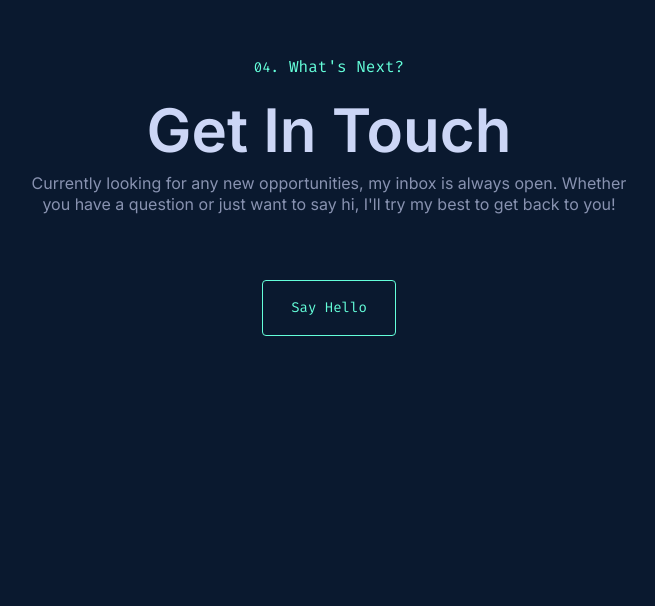
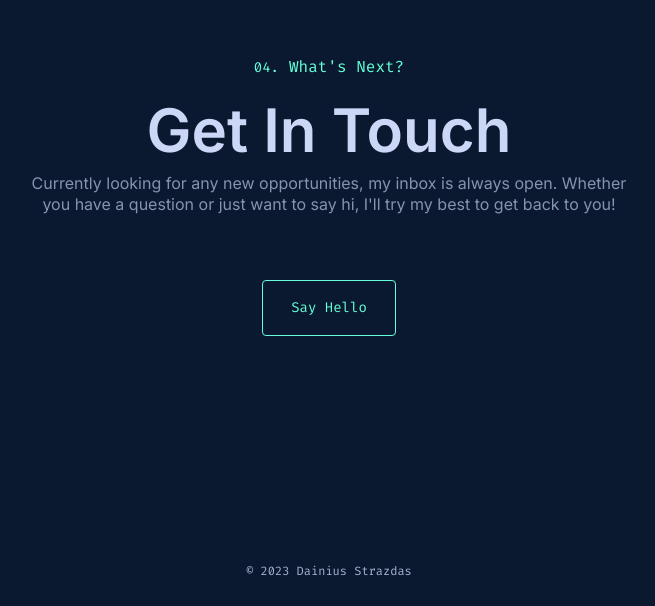
Before and after one commit to lastwon/Portfolio, a React (Create React App) app in the folder portfolio/: page / in a window 1280 px wide. Shown: the part 4202-4808 px from the top of the page, without its empty margins (311-966 px from the left). Before the commit the page ends 4738 px from the top, so only its background shows below. Built offline with nearby package versions, Linux system fonts and the light colour scheme.

Commit message:
Crteated footer

```diff
--- a/portfolio/src/App.js
+++ b/portfolio/src/App.js
@@ -5,6 +5,7 @@ import About from "./components/About";
 import Jobs from "./components/Jobs";
 import Projects from "./components/Projects";
 import Contact from "./components/Contact";
+import Footer from "./components/Footer";
 
 function App() {
   return (
@@ -15,6 +16,7 @@ function App() {
       <Jobs />
       <Projects />
       <Contact />
+      <Footer />
     </>
   );
 }
--- /dev/null
+++ b/portfolio/src/components/Footer.js
@@ -0,0 +1,24 @@
+import React from "react";
+
+import "../styles/footer.css";
+
+const Footer = () => {
+  const date = new Date();
+  const year = date.getFullYear();
+
+  return (
+    <footer>
+      <div className="footer-text">
+        <a
+          href="https://github.com/lastwon/Portfolio/tree/main/portfolio"
+          target="_blank"
+          rel="noopener noreferrer"
+        >
+          © {year} Dainius Strazdas
+        </a>
+      </div>
+    </footer>
+  );
+};
+
+export default Footer;
--- /dev/null
+++ b/portfolio/src/styles/footer.css
@@ -0,0 +1,23 @@
+footer {
+  display: flex;
+  -moz-box-pack: center;
+  justify-content: center;
+  -moz-box-align: center;
+  align-items: center;
+  flex-direction: column;
+  height: auto;
+  min-height: 70px;
+  padding: 15px;
+  text-align: center;
+}
+
+.footer-text {
+  color: var(--light-slate);
+  font-family: var(--font-mono);
+  font-size: var(--fz-xxs);
+  line-height: 1;
+}
+
+.footer-text a {
+  padding: 10px;
+}
```
